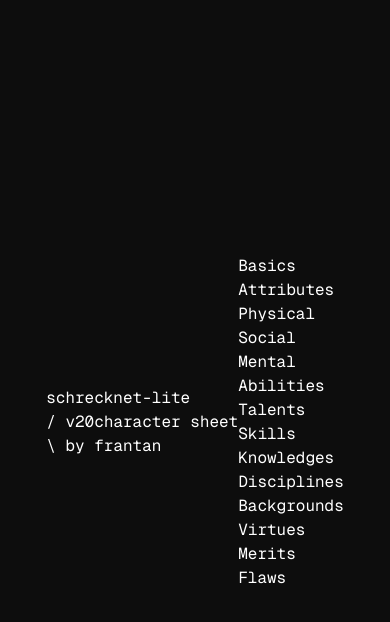
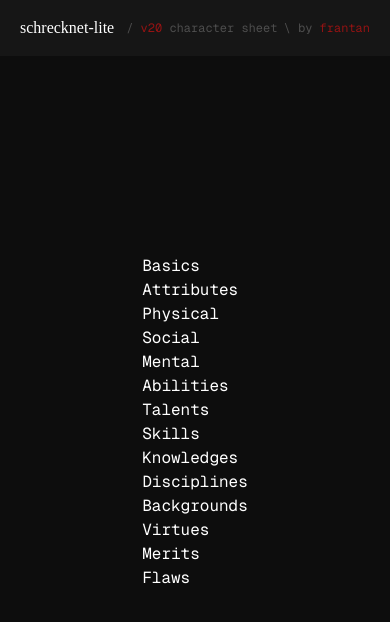
Before and after one commit to frantaing/schrecknet-lite, a website: page src/v20.html in a window 390 px wide. Drawn offline with nearby package versions, Linux system fonts and the light colour scheme; files that its build step writes are made by us from their sources; a web font is replaced by a local one.

Commit message:
Add styling for v20.html header
This commit styled the header for the v20 sheet.
So far, only the mobile header.
Will work on larger screens.

```diff
--- a/src/v20.html
+++ b/src/v20.html
@@ -38,17 +38,18 @@
   <link rel="stylesheet" <link href="/dist/style.css">
 </head>
 
-<body class="bg-background min-h-screen flex justify-center items-center font-body text-textPrimary">
+<body class="overflow-x-hidden bg-background min-h-screen flex flex-col justify-center items-center font-body text-textPrimary">
 
   <!-- Header -->
-   <header class="">
+   <header class="bg-foreground absolute top-0 w-full h-14 flex justify-between items-center px-5">
 
-    <div class="">
-      <h4 class="">schrecknet-lite</h4>
-      <p class="">/ <span class="">v20</span>character sheet</p>
+    <!-- Left header group -->
+    <div class="flex gap-3 items-center">
+      <h4 class="font-heading hover:underline hover: underline-offset-4"> <a href="index.html">schrecknet-lite</a></h4>
+      <p class="text-xs text-textSecondary">/ <span class="text-accent">v20</span> character sheet</p>
     </div>
-    <p class="">\ by
-      <a href="" class="">frantan</a>
+    <p class="text-xs text-textSecondary">\ by
+      <a href="https://github.com/overuseofrem/schrecknet-lite" class="text-accent hover:underline hover:underline-offset-4">frantan</a>
     </p>
 
    </header>
```
Also changed, not shown: src/index.html (+0 -1 lines).
